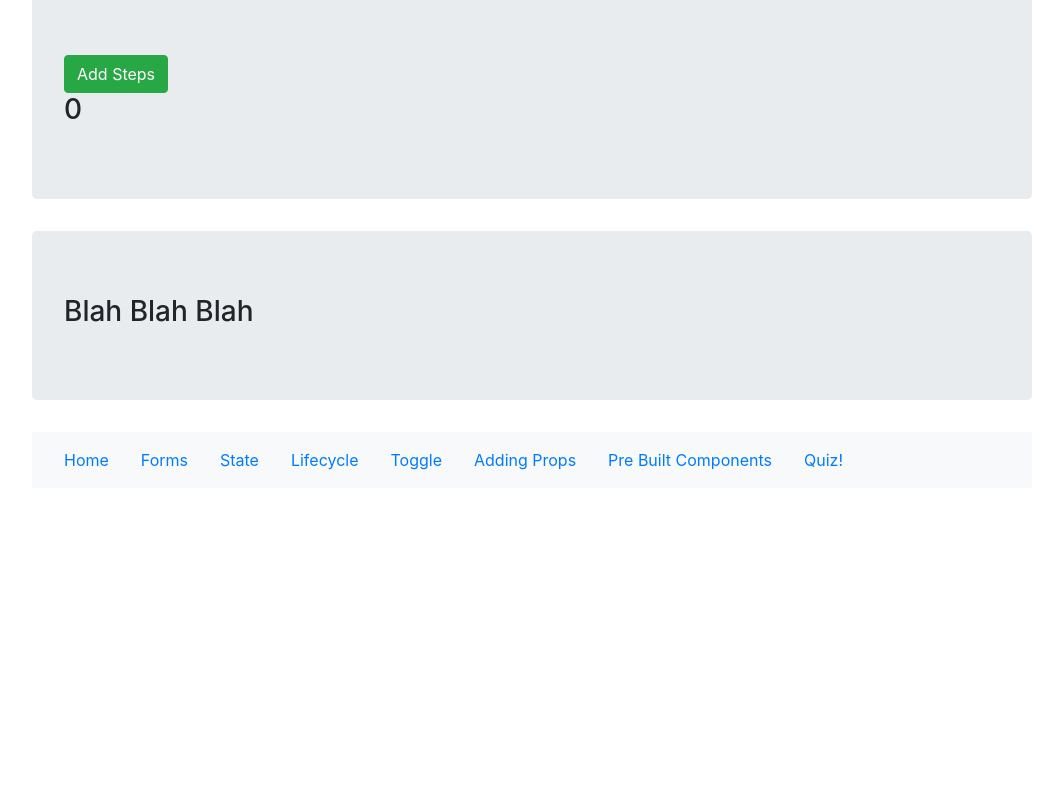
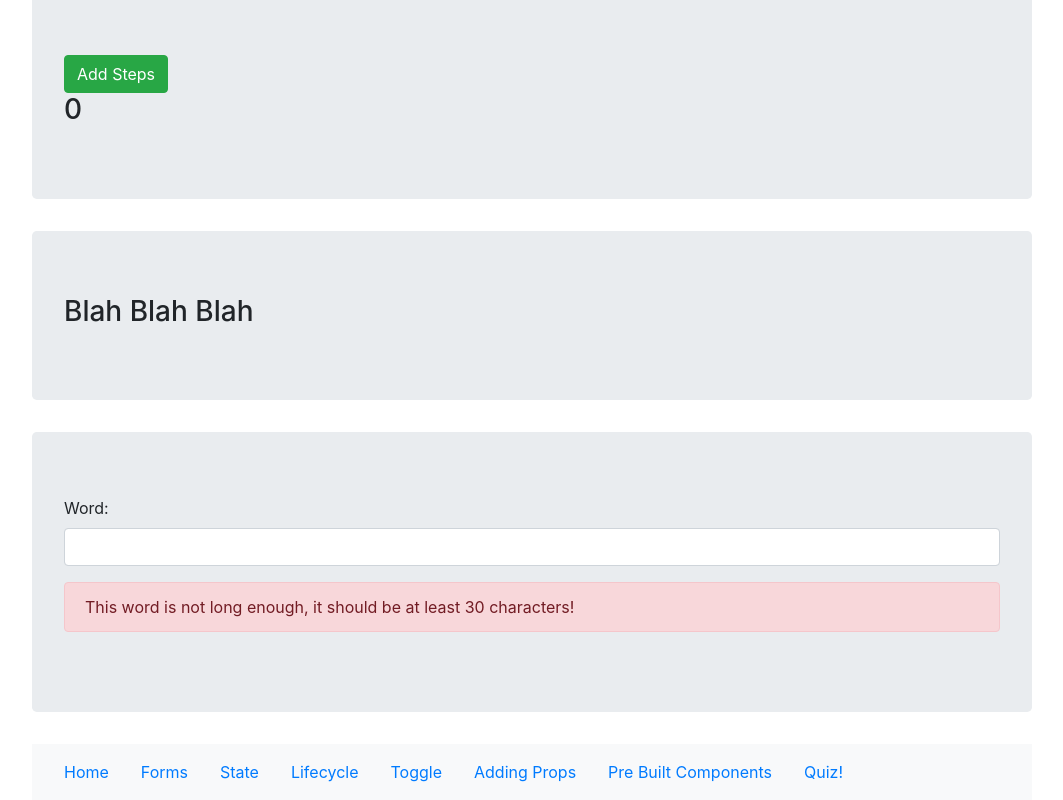
Before and after one commit to bpdm88/week-09, a React (Create React App) app: page /quiz in a window 1280 px wide. Shown: the part 548-1348 px from the top of the page, without its empty margins (108-1171 px from the left). Before the commit the page ends 1036 px from the top, so only its background shows below. Built offline with nearby package versions, Linux system fonts and the light colour scheme.

Commit message:
Quiz Challenge 5 - Day 5

```diff
--- a/src/components/Quiz.js
+++ b/src/components/Quiz.js
@@ -2,6 +2,7 @@ import Multiplier from "./quiz/Multiplier";
 import Even from "./quiz/Even";
 import CountBy from "./quiz/CountBy";
 import HideMe from "./quiz/HideMe";
+import MiniumLength from "./quiz/MinimumLength";
 
 const Quiz = () => (
     <>
@@ -9,6 +10,7 @@ const Quiz = () => (
         <Even />
         <CountBy step={5} />
         <HideMe>Blah Blah Blah</HideMe>
+        <MiniumLength />
     </>
 );
 
--- /dev/null
+++ b/src/components/quiz/MinimumLength.js
@@ -0,0 +1,41 @@
+import React from "react";
+
+class MinimumLength extends React.Component {
+    constructor(props) {
+        super(props);
+
+        this.state = {
+            characters: "",
+        };
+
+        this.handleChange = this.handleChange.bind(this);
+    }
+
+    handleChange(event) {
+        this.setState({ characters: event.currentTarget.value });
+    }
+
+    render() {
+        return (
+            <section class="jumbotron">
+                <form class="form-group">
+                    <label for="word">Word:</label>
+                    <input
+                        id="word"
+                        class="form-control"
+                        onChange={this.handleChange}
+                        value={this.state.characters}
+                    />
+                </form>
+                {this.state.characters.length < 30 ? (
+                    <div class="alert alert-danger" role="alert">
+                        This word is not long enough, it should be at least 30
+                        characters!
+                    </div>
+                ) : null}
+            </section>
+        );
+    }
+}
+
+export default MinimumLength;
```
Also changed, not shown: 1 other file (tests, documents, lock files or other folders).
